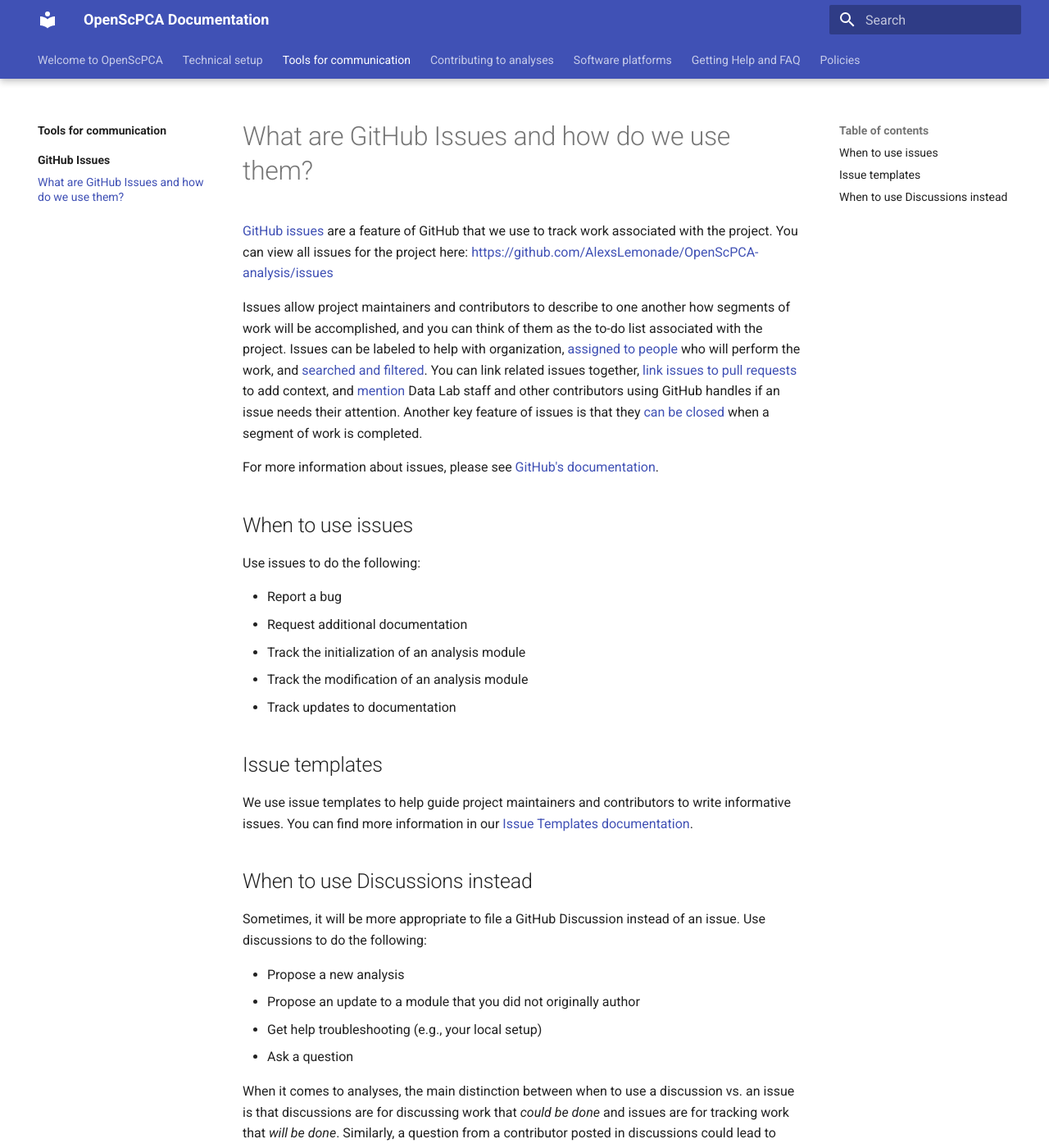
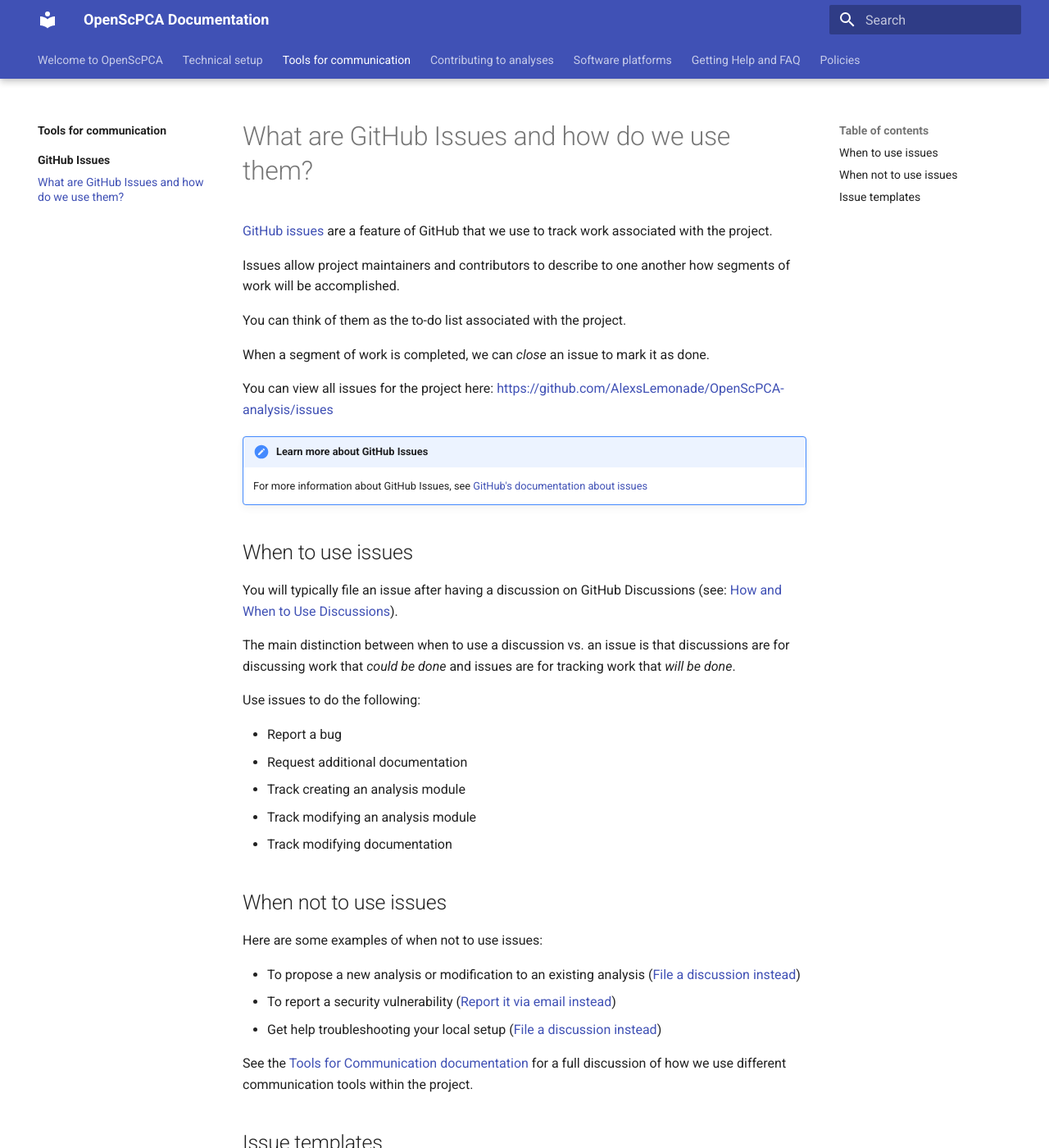
Before and after one commit to AlexsLemonade/OpenScPCA-analysis, an MkDocs documentation site: the page built from docs/communications-tools/github-issues/what-are-github-issues-and-how-do-we-use-them.md, in a window 1280 px wide and 1400 px high. Shown: the whole window at 82% size. Built offline with MkDocs 1.6.1 and Material for MkDocs 9.7.7, drawn with Linux system fonts in a browser that asks for light colours; some of the changed text lies outside the part shown.

Commit message:
Update in response to review

```diff
--- a/docs/communications-tools/github-issues/what-are-github-issues-and-how-do-we-use-them.md
+++ b/docs/communications-tools/github-issues/what-are-github-issues-and-how-do-we-use-them.md
@@ -1,39 +1,44 @@
 # What are GitHub Issues and how do we use them?
 
 [GitHub issues](https://docs.github.com/en/issues/tracking-your-work-with-issues/about-issues) are a feature of GitHub that we use to track work associated with the project.
+
+Issues allow project maintainers and contributors to describe to one another how segments of work will be accomplished.
+
+You can think of them as the to-do list associated with the project.
+
+When a segment of work is completed, we can _close_ an issue to mark it as done.
+
 You can view all issues for the project here: <https://github.com/AlexsLemonade/OpenScPCA-analysis/issues>
 
-Issues allow project maintainers and contributors to describe to one another how segments of work will be accomplished, and you can think of them as the to-do list associated with the project.
-Issues can be labeled to help with organization, [assigned to people](https://docs.github.com/en/issues/tracking-your-work-with-issues/assigning-issues-and-pull-requests-to-other-github-users) who will perform the work, and [searched and filtered](https://docs.github.com/en/issues/tracking-your-work-with-issues/filtering-and-searching-issues-and-pull-requests#using-search-to-filter-issues-and-pull-requests).
-You can link related issues together, [link issues to pull requests](https://docs.github.com/en/issues/tracking-your-work-with-issues/linking-a-pull-request-to-an-issue) to add context, and [mention](https://docs.github.com/en/get-started/writing-on-github/getting-started-with-writing-and-formatting-on-github/basic-writing-and-formatting-syntax#mentioning-people-and-teams) Data Lab staff and other contributors using GitHub handles if an issue needs their attention.
-Another key feature of issues is that they [can be closed](https://docs.github.com/en/issues/tracking-your-work-with-issues/closing-an-issue) when a segment of work is completed.
-
-For more information about issues, please see [GitHub's documentation](https://docs.github.com/en/issues/tracking-your-work-with-issues).
+!!! note "Learn more about GitHub Issues"
+    For more information about GitHub Issues, see [GitHub's documentation about issues](https://docs.github.com/en/issues/tracking-your-work-with-issues/about-issues)
 
 ## When to use issues
+
+You will typically file an issue after having a discussion on GitHub Discussions (see: [How and When to Use Discussions](../index.md#how-and-when-to-use-discussions)).
+
+The main distinction between when to use a discussion vs. an issue is that discussions are for discussing work that _could be done_ and issues are for tracking work that _will be done_.
 
 Use issues to do the following:
 
 * Report a bug
 * Request additional documentation
-* Track the initialization of an analysis module
-* Track the modification of an analysis module
-* Track updates to documentation
+* Track creating an analysis module
+* Track modifying an analysis module
+* Track modifying documentation
 
+## When not to use issues
+
+Here are some examples of when not to use issues:
+
+* To propose a new analysis or modification to an existing analysis ([File a discussion instead](../index.md#propose-a-new-analysis-or-a-modification-to-an-existing-analysis))
+* To report a security vulnerability ([Report it via email instead](https://github.com/AlexsLemonade/OpenScPCA-analysis/blob/main/SECURITY.md))
+* Get help troubleshooting your local setup ([File a discussion instead](../index.md#ask-questions))
+
+See the [Tools for Communication documentation](../index.md) for a full discussion of how we use different communication tools within the project.
+
+<!-- TODO Turn this into writing issues instead? -->
 ## Issue templates
 
-We use issue templates to help guide project maintainers and contributors to write informative issues.
-You can find more information in our [Issue Templates documentation](STUB_LINK).
-
-## When to use Discussions instead
-
-Sometimes, it will be more appropriate to file a GitHub Discussion instead of an issue.
-Use discussions to do the following:
-
-* Propose a new analysis
-* Propose an update to a module that you did not originally author
-* Get help troubleshooting (e.g., your local setup)
-* Ask a question
-
-When it comes to analyses, the main distinction between when to use a discussion vs. an issue is that discussions are for discussing work that _could be done_ and issues are for tracking work that _will be done_.
-Similarly, a question from a contributor posted in discussions could lead to issues that track updates to documentation to address that question.
+We use issue templates to help guide project maintainers and contributors in writing informative issues.
+See our [Issue Templates documentation](STUB_LINK) to learn how to use issue templates.
```
